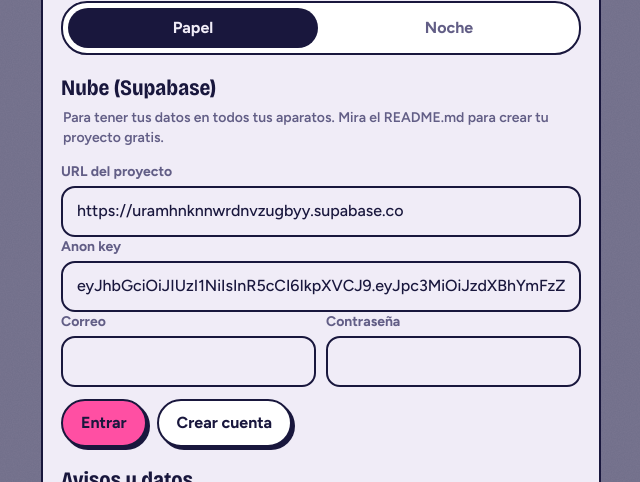
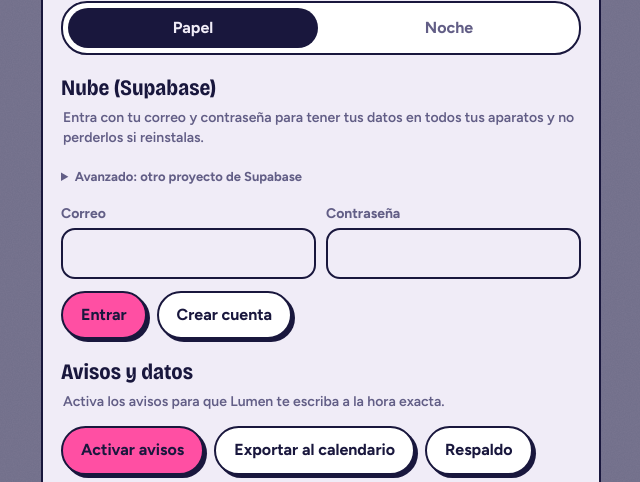
Before and after one commit to angelor256/Lumen, a plain HTML site: page index.html in a window 1280 px wide. Both pictures are taken after a click on the button "Entrar". Shown: the part 318-800 px from the top of the page, without its empty margins (319-959 px from the left). Drawn offline with nearby package versions, Linux system fonts and the light colour scheme.

Commit message:
Ajustes: esconder URL y anon key en 'Avanzado'; solo correo y contraseña
Co-Authored-By: Claude Sonnet 5.5 <noreply@anthropic.com>
Claude-Session: https://claude.ai/code/session_013kTYSjtKmsc8ct3VSLfVyk

```diff
--- a/app.js
+++ b/app.js
@@ -463,9 +463,10 @@ function settingsSheet() {
     <label style="margin-bottom:14px">Presupuesto mensual para gastos (opcional)<input id="sBudget" inputmode="decimal" class="in" placeholder="0" value="${c.budget || ''}"></label>
     <div class="seg" id="sTheme"><button type="button" data-th="papel" class="${S.theme !== 'noche' ? 'on' : ''}">Papel</button><button type="button" data-th="noche" class="${S.theme === 'noche' ? 'on' : ''}">Noche</button></div>
     <h4 class="sh-h">Nube (Supabase)</h4>
-    <p class="hint">${ss ? `Conectado como <b>${esc(ss.email)}</b>. Se sincroniza solo.` : 'Para tener tus datos en todos tus aparatos. Mira el README.md para crear tu proyecto gratis.'}</p>
+    <p class="hint">${ss ? `Conectado como <b>${esc(ss.email)}</b>. Se sincroniza solo.` : 'Entra con tu correo y contraseña para tener tus datos en todos tus aparatos y no perderlos si reinstalas.'}</p>
+    <details class="adv"><summary>Avanzado: otro proyecto de Supabase</summary>
     <label>URL del proyecto<input id="cUrl" class="in" inputmode="url" autocapitalize="off" placeholder="https://xxxx.supabase.co" value="${esc(c.url || '')}"></label>
-    <label>Anon key<input id="cKey" class="in" autocapitalize="off" placeholder="eyJ..." value="${esc(c.key || '')}"></label>
+    <label>Anon key<input id="cKey" class="in" autocapitalize="off" placeholder="eyJ..." value="${esc(c.key || '')}"></label></details>
     ${ss ? '' : `<div class="g2"><label>Correo<input id="cMail" type="email" class="in" autocapitalize="off"></label><label>Contraseña<input id="cPass" type="password" class="in"></label></div>`}
     <div class="acts wrap">${ss ? '<button class="btn" data-act="cl-sync">Sincronizar ahora</button><button class="btn" data-act="cl-out">Salir</button>' : '<button class="btn pri" data-act="cl-in">Entrar</button><button class="btn" data-act="cl-up">Crear cuenta</button>'}</div>
     <h4 class="sh-h">Avisos y datos</h4>
--- a/index.html
+++ b/index.html
@@ -106,6 +106,7 @@ button{cursor:pointer;border:0;background:none;padding:0}
 .habs::-webkit-scrollbar{display:none}
 .hchip{flex:none;display:flex;align-items:center;gap:8px;padding:8px 14px 8px 9px;border-radius:30px;border:2px solid var(--ink);background:var(--card);font-weight:700;font-size:15px;box-shadow:3px 3px 0 var(--sh);transition:background .2s}
 .hchip span{width:30px;height:30px;border-radius:50%;background:var(--bg);display:grid;place-items:center;font-size:17px;border:1.5px solid var(--ink)}
+.adv{margin:6px 0 12px}.adv summary{cursor:pointer;color:var(--mute);font-weight:700;font-size:13px;padding:6px 0}
 .hrow{display:flex;flex-wrap:wrap;gap:10px;margin-bottom:6px}
 .hchip small{font-weight:700;opacity:.8}
 .hchip.on{background:var(--menta);color:var(--dark);box-shadow:none;transform:translate(3px,3px)}
```
